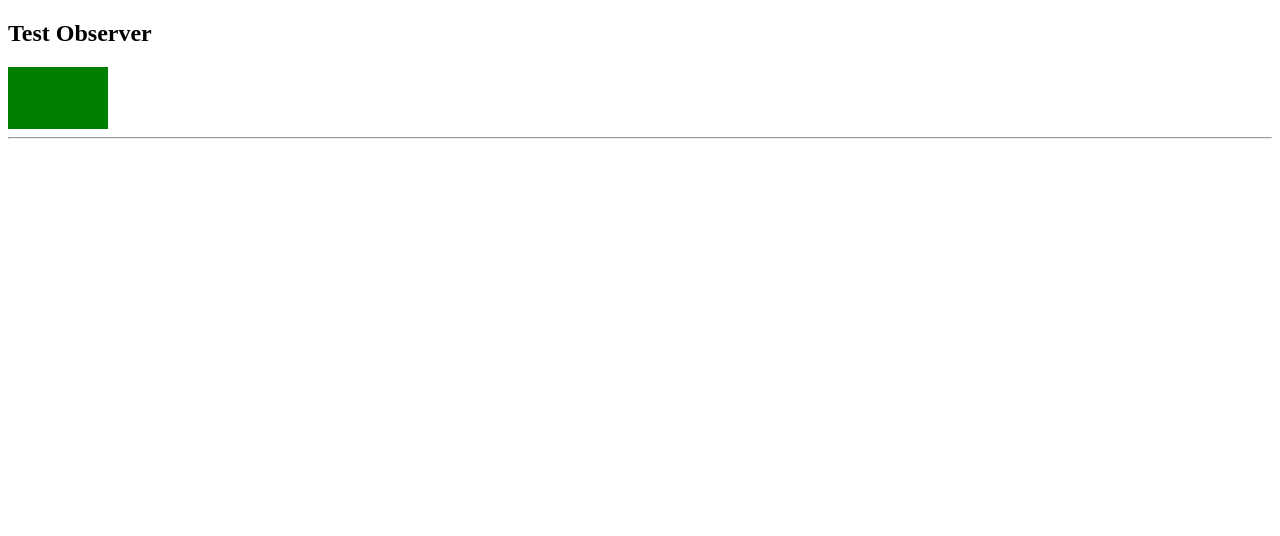
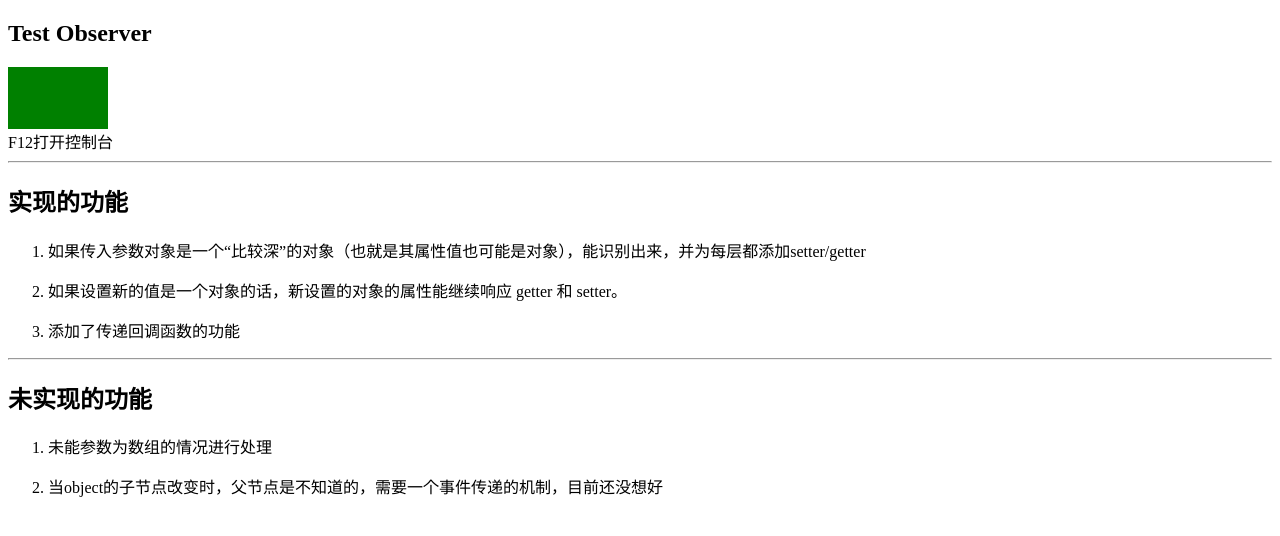
Before and after one commit to myjhaha/baidu-demo-2017, a plain HTML site: page baidu_nuomi/02-data-binding-02/test-ob.html in a window 1280 px wide. Drawn offline with Linux system fonts and the light colour scheme.

Commit message:
vue learning (2)

```diff
--- a/baidu_nuomi/02-data-binding-02/test-ob.html
+++ b/baidu_nuomi/02-data-binding-02/test-ob.html
@@ -8,7 +8,27 @@
 <body>
 <h2>Test Observer</h2>
 <div id="test-custom-event" style="width:100px;height:62px;background-color:green;"></div>
+F12打开控制台
 <hr>
+<h2>实现的功能</h2>
+<ol>
+	<li>
+		<p>如果传入参数对象是一个“比较深”的对象（也就是其属性值也可能是对象），能识别出来，并为每层都添加setter/getter</p>
+	</li>
+	<li>
+		<p>如果设置新的值是一个对象的话，新设置的对象的属性能继续响应 getter 和 setter。</p>
+	</li>
+	<li>
+		<p>添加了传递回调函数的功能</p>
+	</li>
+</ol>
+<hr>
+<h2>未实现的功能</h2>
+<ol>
+	<li><p>未能参数为数组的情况进行处理</p></li>
+	<li><p>当object的子节点改变时，父节点是不知道的，需要一个事件传递的机制，目前还没想好</p></li>
+</ol>
+
 
 <script>
 let app1 = new Observer({
```
Also changed, not shown: index.html (+1 -0 lines).
